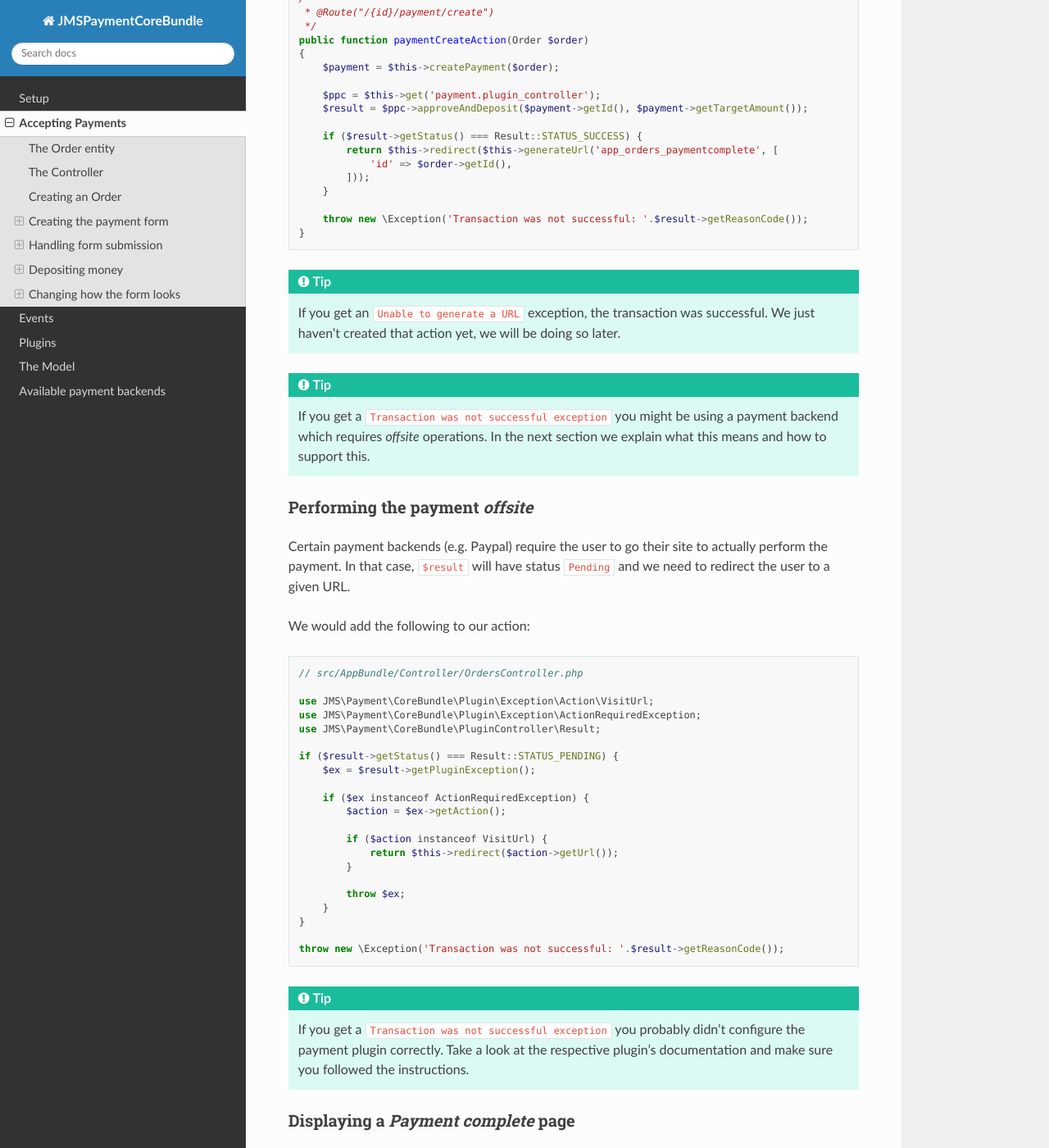
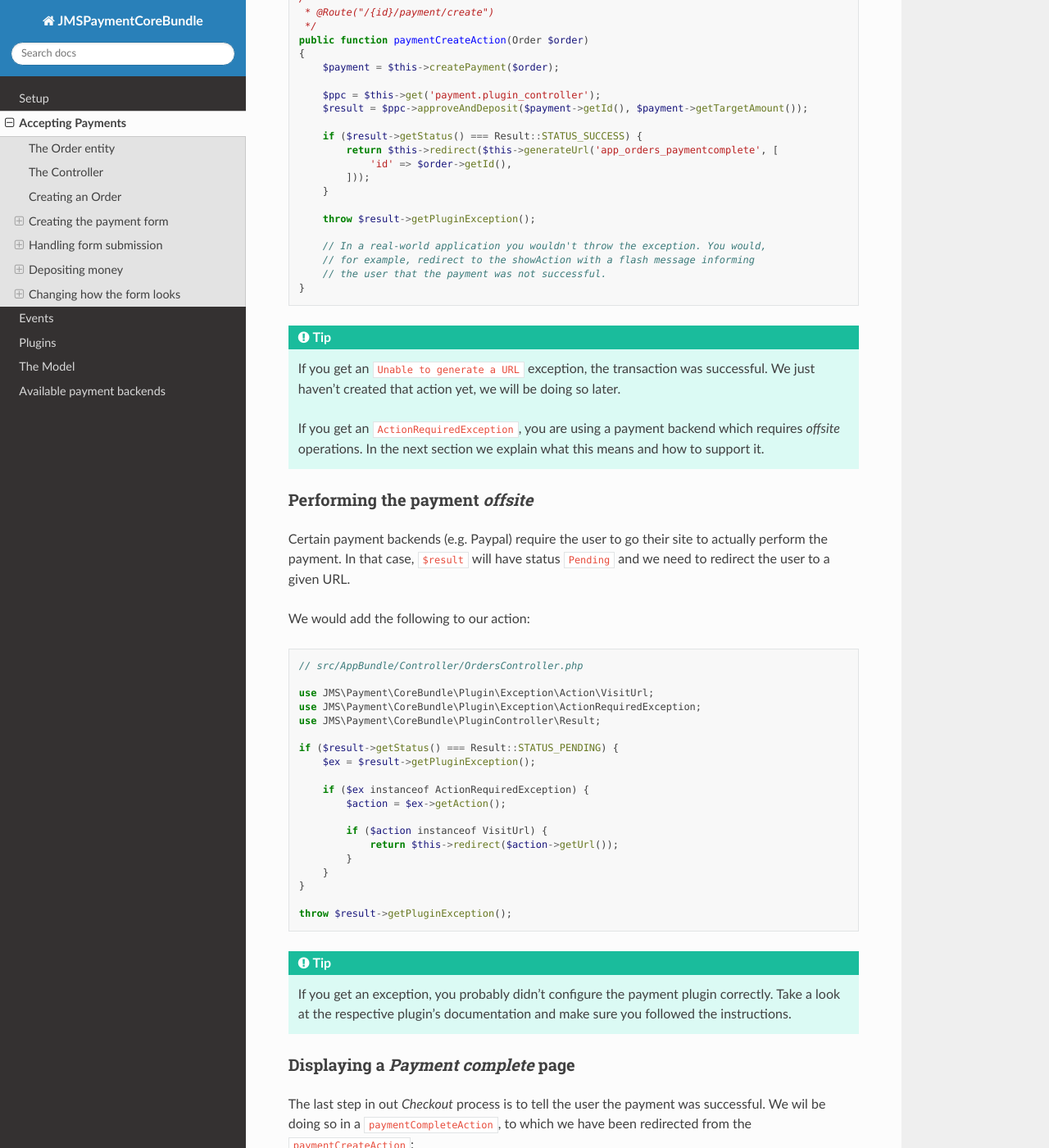
Before and after one commit to schmittjoh/JMSPaymentCoreBundle, a Sphinx documentation site: the page built from Resources/doc/accepting_payments.rst, in a window 1280 px wide and 1400 px high, scrolled down 8484 px. Shown: the whole window at 82% size. Built offline with Sphinx 7.4.7 and the Read the Docs theme 2.0.0, drawn with Linux system fonts in a browser that asks for light colours.

Commit message:
Simplify example code in the 'Accepting payments' section of the docs

```diff
--- a/Resources/doc/accepting_payments.rst
+++ b/Resources/doc/accepting_payments.rst
@@ -414,7 +414,11 @@ Now we'll call the ``createPayment`` method we implemented in the previous secti
             ]));
         }
 
-        throw new \Exception('Transaction was not successful: '.$result->getReasonCode());
+        throw $result->getPluginException();
+
+        // In a real-world application you wouldn't throw the exception. You would,
+        // for example, redirect to the showAction with a flash message informing
+        // the user that the payment was not successful.
     }
 
 
@@ -422,9 +426,7 @@ Now we'll call the ``createPayment`` method we implemented in the previous secti
 
     If you get an ``Unable to generate a URL`` exception, the transaction was successful. We just haven't created that action yet, we will be doing so later.
 
-.. tip ::
-
-    If you get a ``Transaction was not successful exception`` you might be using a payment backend which requires *offsite* operations. In the next section we explain what this means and how to support this.
+    If you get an ``ActionRequiredException``, you are using a payment backend which requires *offsite* operations. In the next section we explain what this means and how to support it.
 
 Performing the payment *offsite*
 ~~~~~~~~~~~~~~~~~~~~~~~~~~~~~~~~
@@ -450,16 +452,14 @@ We would add the following to our action:
             if ($action instanceof VisitUrl) {
                 return $this->redirect($action->getUrl());
             }
-
-            throw $ex;
         }
     }
 
-    throw new \Exception('Transaction was not successful: '.$result->getReasonCode());
+    throw $result->getPluginException();
 
 .. tip ::
 
-    If you get a ``Transaction was not successful exception`` you probably didn't configure the payment plugin correctly. Take a look at the respective plugin's documentation and make sure you followed the instructions.
+    If you get an exception, you probably didn't configure the payment plugin correctly. Take a look at the respective plugin's documentation and make sure you followed the instructions.
 
 Displaying a *Payment complete* page
 ~~~~~~~~~~~~~~~~~~~~~~~~~~~~~~~~~~~~
```
